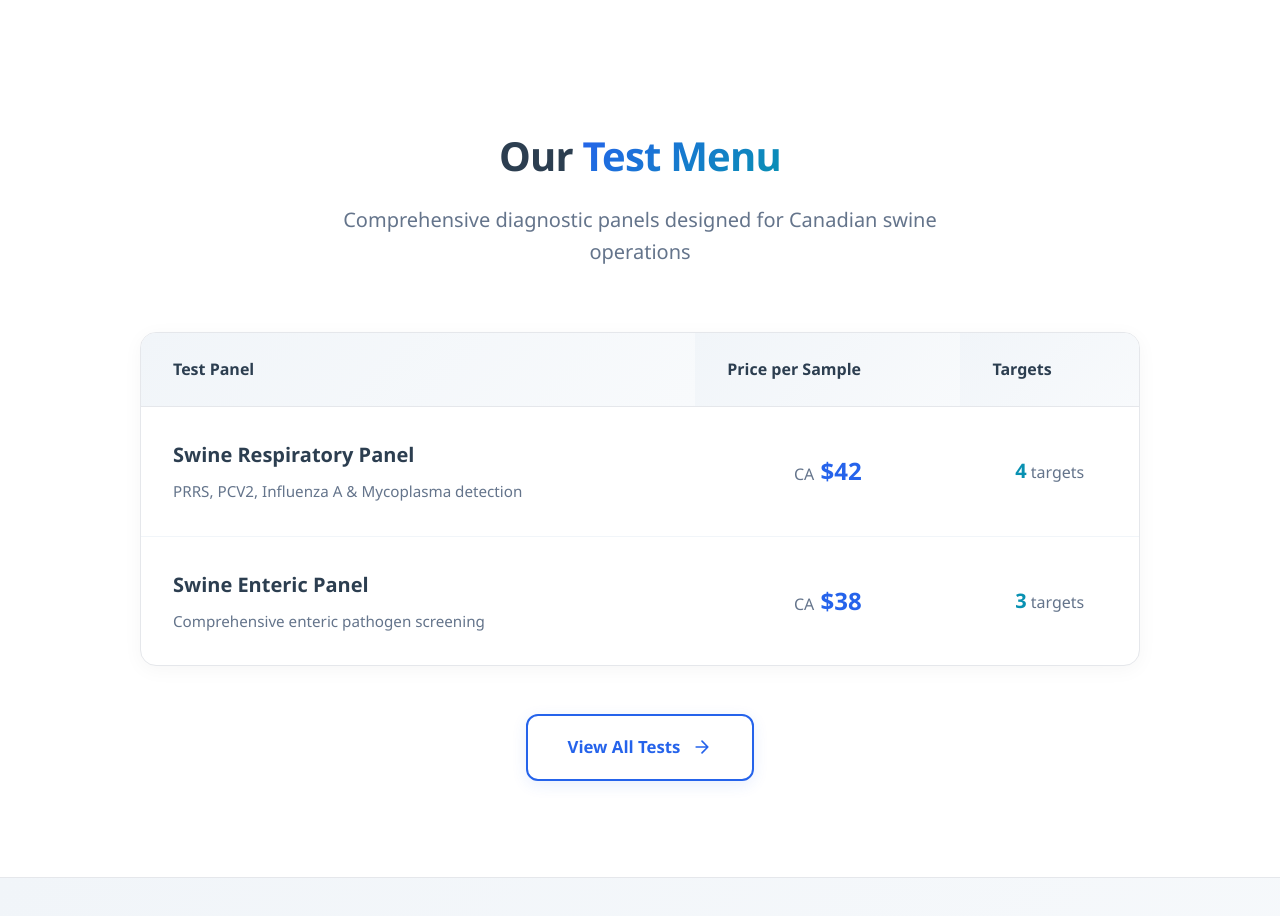
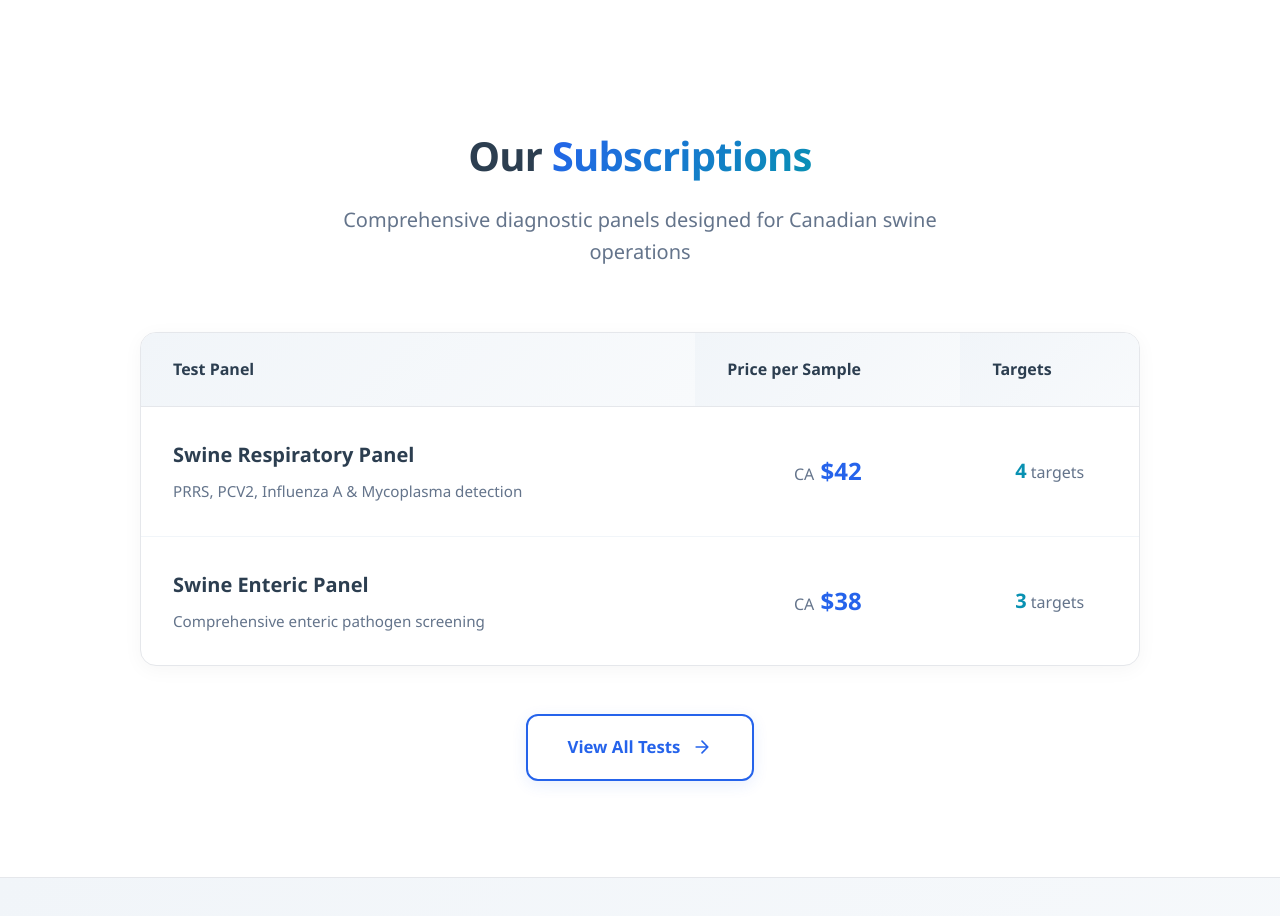
Before and after one commit to rajatscispot/Amara-Bio, a plain HTML site: page index.html in a window 1280 px wide. Shown: the part 3020-3936 px from the top of the page. Drawn offline with Linux system fonts and the light colour scheme.

Commit message:
Update index.html

```diff
--- a/index.html
+++ b/index.html
@@ -2211,7 +2211,7 @@
   <section class="test-menu" id="tests">
     <div class="container">
       <div class="test-header">
-        <h2>Our <span class="gradient">Test Menu</span></h2>
+        <h2>Our <span class="gradient">Subscriptions</span></h2>
         <p>Comprehensive diagnostic panels designed for Canadian swine operations</p>
       </div>
 
```
